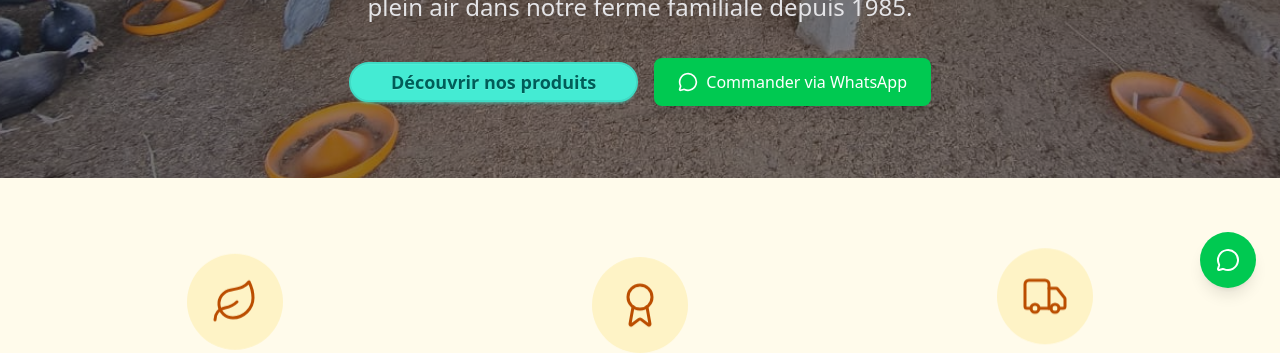
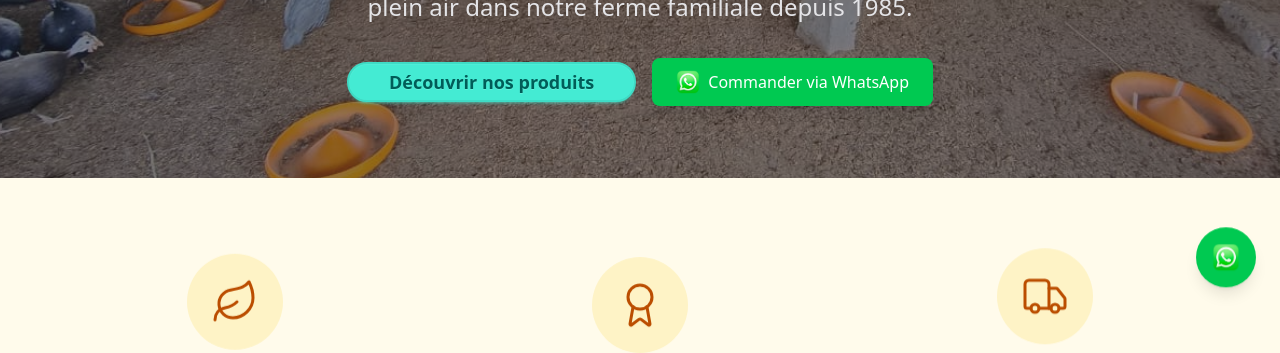
Before and after one commit to TIDATOArichard/DKM, a Next.js app: page / in a window 1280 px wide. Shown: the part 478-831 px from the top of the page. Built offline with nearby package versions, Linux system fonts and the light colour scheme.

Commit message:
Mes modifications

```diff
--- a/app/components/WhatsAppButton.tsx
+++ b/app/components/WhatsAppButton.tsx
@@ -1,5 +1,4 @@
 'use client';
-import { MessageCircle } from 'lucide-react';
 
 interface WhatsAppButtonProps {
   phoneNumber?: string;
@@ -30,7 +29,7 @@ export default function WhatsAppButton({
         className={`fixed bottom-4 right-4 sm:bottom-6 sm:right-6 bg-green-500 hover:bg-green-600 text-white p-3 sm:p-4 rounded-full shadow-lg hover:shadow-xl transition-all duration-300 z-50 group animate-bounce hover:animate-none hover:scale-110 ${className}`}
         aria-label="Contacter via WhatsApp"
       >
-  <MessageCircle className="w-5 h-5 sm:w-6 sm:h-6 transition-transform duration-300 group-hover:rotate-12" />
+  <img src="/images/whatapp.png" alt="WhatsApp" className="w-6 h-6 sm:w-7 sm:h-7 transition-transform duration-300 group-hover:rotate-12" />
         <span className="absolute right-full mr-2 sm:mr-3 top-1/2 transform -translate-y-1/2 bg-gray-800 text-white px-2 sm:px-3 py-1 rounded-lg text-xs sm:text-sm whitespace-nowrap opacity-0 group-hover:opacity-100 transition-all duration-300 group-hover:scale-105 hidden sm:block">
           Contactez-nous sur WhatsApp
         </span>
@@ -45,7 +44,7 @@ export default function WhatsAppButton({
       onClick={handleWhatsAppClick}
       className={`inline-flex items-center justify-center gap-2 bg-green-500 hover:bg-green-600 text-white px-4 py-2 sm:px-6 sm:py-3 rounded-lg transition-all duration-300 transform hover:scale-105 hover:-translate-y-1 hover:shadow-lg active:scale-95 text-sm sm:text-base w-full sm:w-auto ${className}`}
     >
-  <MessageCircle className="w-4 h-4 sm:w-5 sm:h-5 transition-transform duration-300 hover:rotate-12 flex-shrink-0" />
+  <img src="/images/whatapp.png" alt="WhatsApp" className="w-5 h-5 sm:w-6 sm:h-6 transition-transform duration-300 hover:rotate-12 flex-shrink-0" />
       <span className="truncate">{children || "Contacter sur WhatsApp"}</span>
     </button>
   );
```
